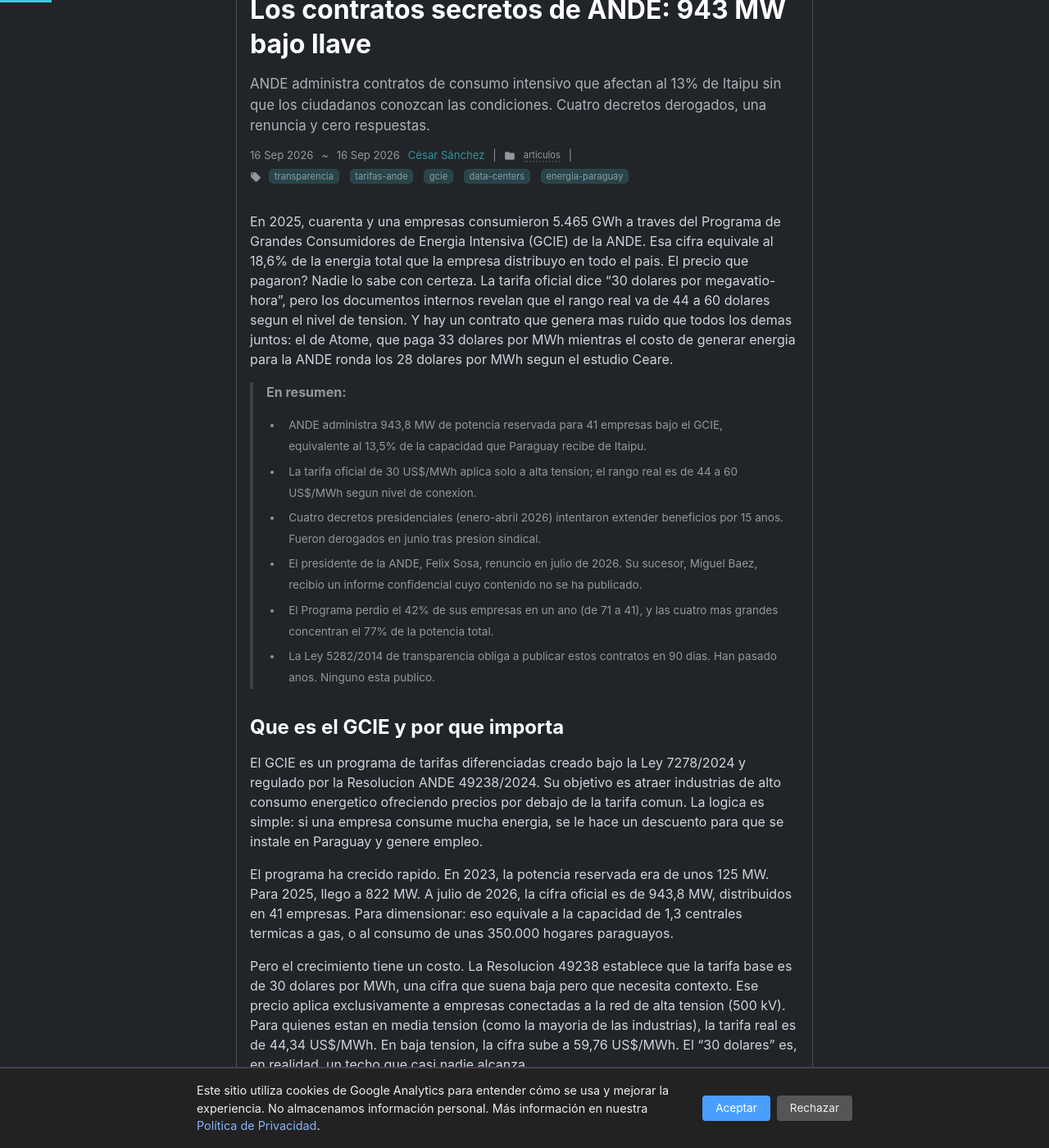
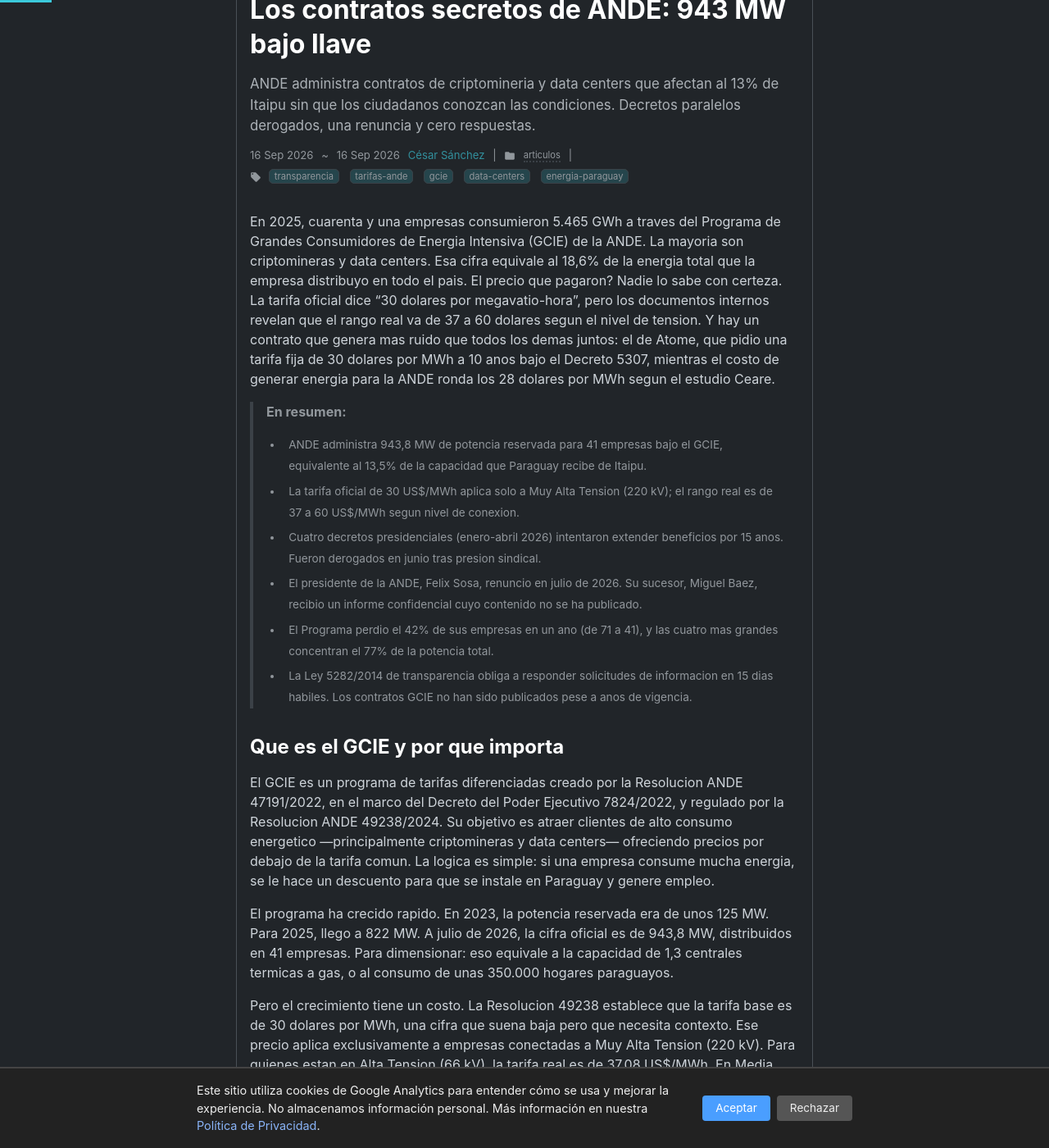
Before and after one commit to miravosqueinteresante/muchotexto.net, a Jekyll site: the page built from _posts/2026-09-16-los-contratos-secretos-de-ande.md, in a window 1280 px wide and 1400 px high, scrolled down 246 px. Shown: the whole window at 82% size. Built offline with Jekyll 4.4.1, drawn with Linux system fonts in a browser that asks for light colours; some of the changed text lies outside the part shown.

Commit message:
Corrige errores factuales del artículo #50 (verificación externa)
- Base legal GCIE: Ley 7278/2024 → Resolución 47191/2022 + Decreto 7824/2022
- Nivel de tensión: 500 kV → 220/66/23 kV (categorías reales Res. 49238)
- Tarifa media tensión: 44,34 → 37,08 US$/MWh
- Fecha asunción Báez: 31 julio → 27 julio (mismo día que renuncia Sosa)
- Ley 5282/2014: 90 días → 15 días hábiles (Art. 16)
- Añade criptominería como objeto central del GCIE
- Clarifica decretos 5306/5307 como marco paralelo, no GCIE
- Atome: pidiendo tarifa bajo Decreto 5307, no pagando 33 bajo GCIE
- Actualiza regulacion.markdown y cronologia.markdown

```diff
--- a/_posts/2026-09-16-los-contratos-secretos-de-ande.md
+++ b/_posts/2026-09-16-los-contratos-secretos-de-ande.md
@@ -5,28 +5,28 @@
 last_modified_at: 2026-09-16
 categories: [articulos]
 tags: [transparencia, tarifas-ande, gcie, data-centers, energia-paraguay]
-description: "ANDE administra contratos de consumo intensivo que afectan al 13% de Itaipu sin que los ciudadanos conozcan las condiciones. Cuatro decretos derogados, una renuncia y cero respuestas."
+description: "ANDE administra contratos de criptomineria y data centers que afectan al 13% de Itaipu sin que los ciudadanos conozcan las condiciones. Decretos paralelos derogados, una renuncia y cero respuestas."
 schema_type: TechArticle
 image_path: /assets/img/posts/contratos-ande.webp
 ---
 
-En 2025, cuarenta y una empresas consumieron 5.465 GWh a traves del Programa de Grandes Consumidores de Energia Intensiva (GCIE) de la ANDE. Esa cifra equivale al 18,6% de la energia total que la empresa distribuyo en todo el pais. El precio que pagaron? Nadie lo sabe con certeza. La tarifa oficial dice "30 dolares por megavatio-hora", pero los documentos internos revelan que el rango real va de 44 a 60 dolares segun el nivel de tension. Y hay un contrato que genera mas ruido que todos los demas juntos: el de Atome, que paga 33 dolares por MWh mientras el costo de generar energia para la ANDE ronda los 28 dolares por MWh segun el estudio Ceare.
+En 2025, cuarenta y una empresas consumieron 5.465 GWh a traves del Programa de Grandes Consumidores de Energia Intensiva (GCIE) de la ANDE. La mayoria son criptomineras y data centers. Esa cifra equivale al 18,6% de la energia total que la empresa distribuyo en todo el pais. El precio que pagaron? Nadie lo sabe con certeza. La tarifa oficial dice "30 dolares por megavatio-hora", pero los documentos internos revelan que el rango real va de 37 a 60 dolares segun el nivel de tension. Y hay un contrato que genera mas ruido que todos los demas juntos: el de Atome, que pidio una tarifa fija de 30 dolares por MWh a 10 anos bajo el Decreto 5307, mientras el costo de generar energia para la ANDE ronda los 28 dolares por MWh segun el estudio Ceare.
 
 > **En resumen:**
 > - ANDE administra 943,8 MW de potencia reservada para 41 empresas bajo el GCIE, equivalente al 13,5% de la capacidad que Paraguay recibe de Itaipu.
-> - La tarifa oficial de 30 US$/MWh aplica solo a alta tension; el rango real es de 44 a 60 US$/MWh segun nivel de conexion.
+> - La tarifa oficial de 30 US$/MWh aplica solo a Muy Alta Tension (220 kV); el rango real es de 37 a 60 US$/MWh segun nivel de conexion.
 > - Cuatro decretos presidenciales (enero-abril 2026) intentaron extender beneficios por 15 anos. Fueron derogados en junio tras presion sindical.
 > - El presidente de la ANDE, Felix Sosa, renuncio en julio de 2026. Su sucesor, Miguel Baez, recibio un informe confidencial cuyo contenido no se ha publicado.
 > - El Programa perdio el 42% de sus empresas en un ano (de 71 a 41), y las cuatro mas grandes concentran el 77% de la potencia total.
-> - La Ley 5282/2014 de transparencia obliga a publicar estos contratos en 90 dias. Han pasado anos. Ninguno esta publico.
+> - La Ley 5282/2014 de transparencia obliga a responder solicitudes de informacion en 15 dias habiles. Los contratos GCIE no han sido publicados pese a anos de vigencia.
 
 ## Que es el GCIE y por que importa
 
-El GCIE es un programa de tarifas diferenciadas creado bajo la Ley 7278/2024 y regulado por la Resolucion ANDE 49238/2024. Su objetivo es atraer industrias de alto consumo energetico ofreciendo precios por debajo de la tarifa comun. La logica es simple: si una empresa consume mucha energia, se le hace un descuento para que se instale en Paraguay y genere empleo.
+El GCIE es un programa de tarifas diferenciadas creado por la Resolucion ANDE 47191/2022, en el marco del Decreto del Poder Ejecutivo 7824/2022, y regulado por la Resolucion ANDE 49238/2024. Su objetivo es atraer clientes de alto consumo energetico —principalmente criptomineras y data centers— ofreciendo precios por debajo de la tarifa comun. La logica es simple: si una empresa consume mucha energia, se le hace un descuento para que se instale en Paraguay y genere empleo.
 
 El programa ha crecido rapido. En 2023, la potencia reservada era de unos 125 MW. Para 2025, llego a 822 MW. A julio de 2026, la cifra oficial es de 943,8 MW, distribuidos en 41 empresas. Para dimensionar: eso equivale a la capacidad de 1,3 centrales termicas a gas, o al consumo de unas 350.000 hogares paraguayos.
 
-Pero el crecimiento tiene un costo. La Resolucion 49238 establece que la tarifa base es de 30 dolares por MWh, una cifra que suena baja pero que necesita contexto. Ese precio aplica exclusivamente a empresas conectadas a la red de alta tension (500 kV). Para quienes estan en media tension (como la mayoria de las industrias), la tarifa real es de 44,34 US$/MWh. En baja tension, la cifra sube a 59,76 US$/MWh. El "30 dolares" es, en realidad, un techo que casi nadie alcanza.
+Pero el crecimiento tiene un costo. La Resolucion 49238 establece que la tarifa base es de 30 dolares por MWh, una cifra que suena baja pero que necesita contexto. Ese precio aplica exclusivamente a empresas conectadas a Muy Alta Tension (220 kV). Para quienes estan en Alta Tension (66 kV), la tarifa real es de 37,08 US$/MWh. En Media Tension (23 kV), la cifra sube a 59,76 US$/MWh. El "30 dolares" es, en realidad, un techo que casi nadie alcanza.
 
 ### La concentracion del poder energetico
 
@@ -34,13 +34,13 @@
 
 La dinamica es reveladora. Mientras las empresas grandes mantienen sus beneficios, las pequenas estan saliendo del programa. En 2025, eran 71 empresas inscritas. Hoy son 41. Una reduccion del 42% en un solo ano. Los operadores mas chicos, que no tienen el volumen para negociar condiciones ventajosas, estan abandonando el GCIE. El programa esta becoming un club exclusivo para los mas grandes.
 
-## La saga politica: cinco decretos y una renuncia
+## La saga politica: decretos paralelos y una renuncia
 
 La cronologia de 2026 es un caso de estudio en como la politica energetica se maneja a puertas cerradas.
 
-**Enero-febrero 2026:** El gobierno publica los decretos 5306 y 5307, que extienden la tarifa preferencial del GCIE por 15 anos a industrias consideradas "convergentes". Los decretos se publican sin debate publico ni analisis de impacto.
+**Enero-febrero 2026:** El gobierno publica los decretos 5306 y 5307, que crean un esquema paralelo al GCIE para "industrias convergentes" (IA, data centers, cloud) y "Power to X" (hidrogeno verde, amoniaco). Los decretos ofrecen contratos en dolares a 15 anos. No son extensiones del GCIE: son marcos regulatorios distintos, aunque relacionados. Los decretos se publican sin debate publico ni analisis de impacto.
 
-**Marzo-abril 2026:** Llegan los decretos 5860 y 5861, que amplian el beneficio a data centers. Un decreto adicional autoriza la contratacion de capacidad adicional. Los cuatro decretos originalmente contemplaban una expansion masiva del programa.
+**Marzo-abril 2026:** Llegan los decretos 5860 y 5861, que amplian el esquema paralelo. Un decreto adicional autoriza la contratacion de capacidad adicional. Los cuatro decretos originalmente contemplaban una expansion masiva.
 
 **Mayo 2026:** La presion interna comienza. El sindicato de la ANDE, SITRANDE, denuncia publicamente que "desde hace 30 anos no hay informacion sobre las condiciones de estos contratos". Empleados de la empresa cuestionan la transparencia del proceso.
 
@@ -48,17 +48,17 @@
 
 **27 de julio de 2026:** Felix Sosa, presidente de la ANDE desde 2023, renuncia. Se niega a aplicar los decretos que habian sido derogados y que algunos sectores presionaban por restaurar. Su carta de renuncia no fue publica, pero la decision fue clara: no iba a ser el firmante de condiciones que consideraba lesivas para la empresa.
 
-**31 de julio de 2026:** Miguel Baez asume la presidencia de la ANDE. Recibe un informe sobre las condiciones tarifarias de los contratos GCIE. El informe es confidencial. Su contenido no se ha hecho publico.
+**27 de julio de 2026:** Miguel Baez asume la presidencia de la ANDE. Recibe un informe sobre las condiciones tarifarias de los contratos GCIE. El informe es confidencial. Su contenido no se ha hecho publico.
 
 **9 de agosto de 2026:** Cinco diputados nacionales solicitan formalmente informacion sobre los contratos GCIE. A la fecha de este articulo, no han recibido respuesta.
 
 ### El contrato de Atome: el elefante en la habitacion
 
-En el centro de la tormenta politica esta el contrato de Atome, una empresa que opera bajo el GCIE con una tarifa de 33 dolares por MWh. La cifra es controversial por dos razones.
+En el centro de la tormenta politica esta el proyecto de Atome, una empresa que busca operar bajo el Decreto 5307 (Power to X) con una tarifa fija de 30 dolares por MWh a 10 anos. La cifra es controversial por dos razones.
 
-Primero, esta por debajo del costo medio de generacion de la ANDE, que el estudio Ceare ubica en aproximadamente 28 US$/MWh. Tambien esta lejos del precio que la ANDE paga a Itaipu por la potencia que reserva:19,28 dolares por kilovatio-mes, una tarifa que subio un 15% desde 2023.
+Primero, esta por debajo del costo medio de generacion de la ANDE, que el estudio Ceare ubica en aproximadamente 28 US$/MWh. Tambien esta lejos del precio que la ANDE paga a Itaipu por la potencia que reserva: 19,28 dolares por kilovatio-mes, una tarifa que subio un 15% desde 2023.
 
-Segundo, Atome no es una empresa pequena. Su inversion declarada es de 665 millones de dolares y genera 300 empleos permanentes. Es exactamente el tipo de proyecto que el GCIE fue disenado para atraer. Pero las condiciones del contrato han generado un debate sobre si el beneficio para el pais justifica el costo para el sistema electrico.
+Segundo, Atome no es una empresa pequena. Su inversion declarada es de 665 millones de dolares y genera 300 empleos permanentes. Es exactamente el tipo de proyecto que el Decreto 5307 fue disenado para atraer. Pero las condiciones propuestas han generado un debate sobre si el beneficio para el pais justifica el costo para el sistema electrico.
 
 La tension no es nueva. Los 6.300 MW que empresas interesadas han manifestado como demanda potencial superan ampliamente los 3.200 MW que la ANDE considera disponibles para el programa. Hay 3.000 MW adicionales en proceso de consulta, lo que significa que la presion por mas contratos preferenciales no va a disminuir.
 
@@ -68,7 +68,7 @@
 
 Itaipu Binacional publica sus contratos, sus licitaciones y sus condiciones comerciales en la Gaceta Oficial y en su portal web. Cualquier ciudadano puede acceder a los terminos de compra y venta de energia. La empresa binacional opera bajo estandares internacionales de transparencia, y sus auditorias son revisables.
 
-La ANDE, en cambio, administra contratos que afectan al 13,5% de la capacidad energetica de Paraguay sin que las condiciones sean publicas. La Ley 5282/2014 de transparencia publica establece que los organismos del estado deben publicar sus contratos en un plazo de 90 dias. Han pasado anos desde que se firmaron los primeros contratos GCIE. Ninguno ha sido publicado.
+La ANDE, en cambio, administra contratos que afectan al 13,5% de la capacidad energetica de Paraguay sin que las condiciones sean publicas. La Ley 5282/2014 de transparencia publica establece que los organismos del estado deben responder solicitudes de informacion en un plazo de 15 dias habiles (Articulo 16). Han pasado anos desde que se firmaron los primeros contratos GCIE. Ninguno ha sido publicado.
 
 La situacion no es solo una cuestion de voluntad politica. Es un problema estructural. La ANDE opera bajo la Ley 966/1964 (su carta organica), que le da autonomia administrativa pero no le exige los mismos niveles de transparencia que una empresa binacional. La brecha entre lo que exige la ciudadania y lo que la ley obliga a la ANDE a publicar es, precisamente, el espacio donde se negocian estas condiciones.
 
@@ -100,8 +100,9 @@
 
 **Fuentes:**
 - ANDE, Resolucion 49238/2024 (Pliego de Tarifas No. 21)
+- ANDE, Resolucion 47191/2022 (creacion del GCIE)
+- Decreto del Poder Ejecutivo 7824/2022 (marco regulatorio)
 - ANDE, datos operativos 2024-2025
-- Ley 7278/2024 (Marco regulatorio GCIE)
 - Ley 5282/2014 (Transparencia publica)
 - Estudio Ceare UBA/BID (diciembre 2025)
 - ABC Color, cobertura politica energetica (enero-agosto 2026)
--- a/cronologia.markdown
+++ b/cronologia.markdown
@@ -82,8 +82,8 @@
 - **Mayo 2026** — X8Cloud y Pardat Holding inician [construcción de data centers](/articulos/2026/07/10/talento-tech-paraguay-ia/) en Paraguay.
 - **Junio 2026** — MITIC dona [1.600 antenas Starlink para escuelas rurales](/articulos/2026/07/15/starlink-paraguay-conectividad/).
 - **Junio 2026** — ICDF contacta a [Google, Microsoft y Amazon](/articulos/2026/06/23/yguazu-digital-paraguay-hub-ia-mas-grande-del-mundo/) como potenciales clientes ancla de Yguazú Digital.
-- **Enero-Abril 2026** — El gobierno publica cuatro decretos (5306, 5307, 5860, 5861) que extienden la tarifa GCIE por 15 años a industrias y data centers. Un quinto decreto autoriza 3.000 MW adicionales. Sin debate público.
-- **9 Junio 2026** — La ANDE deroga los cuatro decretos GCIE tras presión sindical (SITRANDE) y cuestionamientos internos sobre la opacidad de contratos con empresas de consumo intensivo.
+- **Enero-Abril 2026** — El gobierno publica cuatro decretos (5306, 5307, 5860, 5861) que crean un esquema paralelo al GCIE para "industrias convergentes" y "Power to X" con contratos en dólares a 15 años. Un quinto decreto autoriza 3.000 MW adicionales. Sin debate público.
+- **9 Junio 2026** — La ANDE deroga los cuatro decretos paralelos tras presión sindical (SITRANDE) y cuestionamientos internos sobre la opacidad de contratos con empresas de criptominería y data centers.
 - **Junio 2026** — Ministro de Industria [visita NVIDIA, OpenAI y Crusoe](/articulos/2026/07/31/silicon-valley-cono-sur-paraguay/) en Silicon Valley. Sin acuerdos concretos hasta la fecha.
 - **22 Julio 2026** — La [Mesa Energética del MIC+UIP](/articulos/2026/08/12/mesa-energetica-pen-2050-paraguay/), dentro del Consejo Asesor Empresarial, concluye: "por primera vez en la historia tenemos más proyectos que energía disponible" (Ministro Marco Riquelme).
 - **Julio 2026** — La [Identidad Electrónica supera 1.5M de usuarios](/articulos/2026/07/16/gobierno-digital-paraguay/) (~30% de adultos).
--- a/regulacion.markdown
+++ b/regulacion.markdown
@@ -77,8 +77,8 @@
 
 ## Transparencia y contratos de consumo intensivo
 
-- **[Ley 7278/2024 — Marco GCIE](/articulos/2026/09/16/los-contratos-secretos-de-ande/)** — Crea el Programa de Grandes Consumidores de Energía Intensiva. Resolución ANDE 49238/2024 fija tarifa base de 30 US$/MWh para alta tension (rango real: 44-60 US$/MWh por nivel de tensión). 41 empresas activas, 943,8 MW reservados (13,5% de Itaipú). Cuatro decretos (5306, 5307, 5860, 5861) intentaron extender beneficios 15 años; derogados el 9 de junio de 2026. [Artículo completo](/articulos/2026/09/16/los-contratos-secretos-de-ande/).
-- **[Ley 5282/2014 — Transparencia Pública](/articulos/2026/09/16/los-contratos-secretos-de-ande/)** — Obliga a los organismos del Estado a publicar contratos en 90 días. Los contratos GCIE no han sido publicados pese a haber transcurrido años desde su firma. SITRANDE denuncia "30 años sin información". Cinco diputados solicitaron datos el 9 de agosto de 2026; sin respuesta.
+- **[Resolución ANDE 47191/2022 y Decreto 7824/2022 — Marco GCIE](/articulos/2026/09/16/los-contratos-secretos-de-ande/)** — Crea el Programa de Grandes Consumidores de Energía Intensiva, regulado por la Resolución 49238/2024. Tarifa base 30 US$/MWh para Muy Alta Tensión (220 kV); rango real: 37-60 US$/MWh por nivel de tensión. 41 empresas activas, 943,8 MW reservados (13,5% de Itaipú). Criptomineras y data centers son los principales beneficiarios. Decretos paralelos 5306/5307 (industrias convergentes, Power to X) derogados el 9 de junio de 2026. [Artículo completo](/articulos/2026/09/16/los-contratos-secretos-de-ande/).
+- **[Ley 5282/2014 — Transparencia Pública](/articulos/2026/09/16/los-contratos-secretos-de-ande/)** — Obliga a los organismos del Estado a responder solicitudes de información en 15 días hábiles (Art. 16). Los contratos GCIE no han sido publicados pese a haber transcurrido años desde su firma. SITRANDE denuncia "30 años sin información". Cinco diputados solicitaron datos el 9 de agosto de 2026; sin respuesta.
 
 ## Hidrogeno verde
 
```
